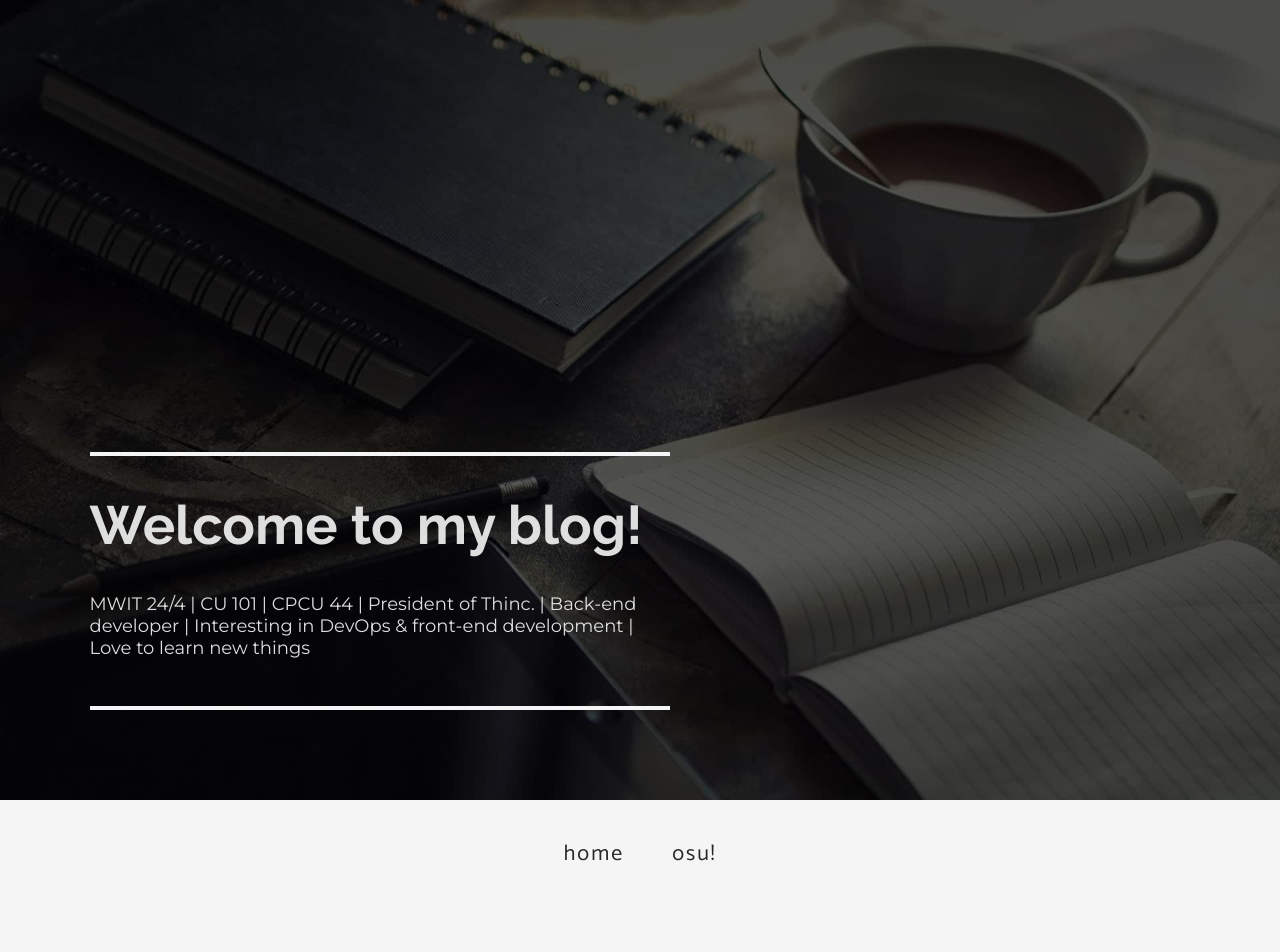
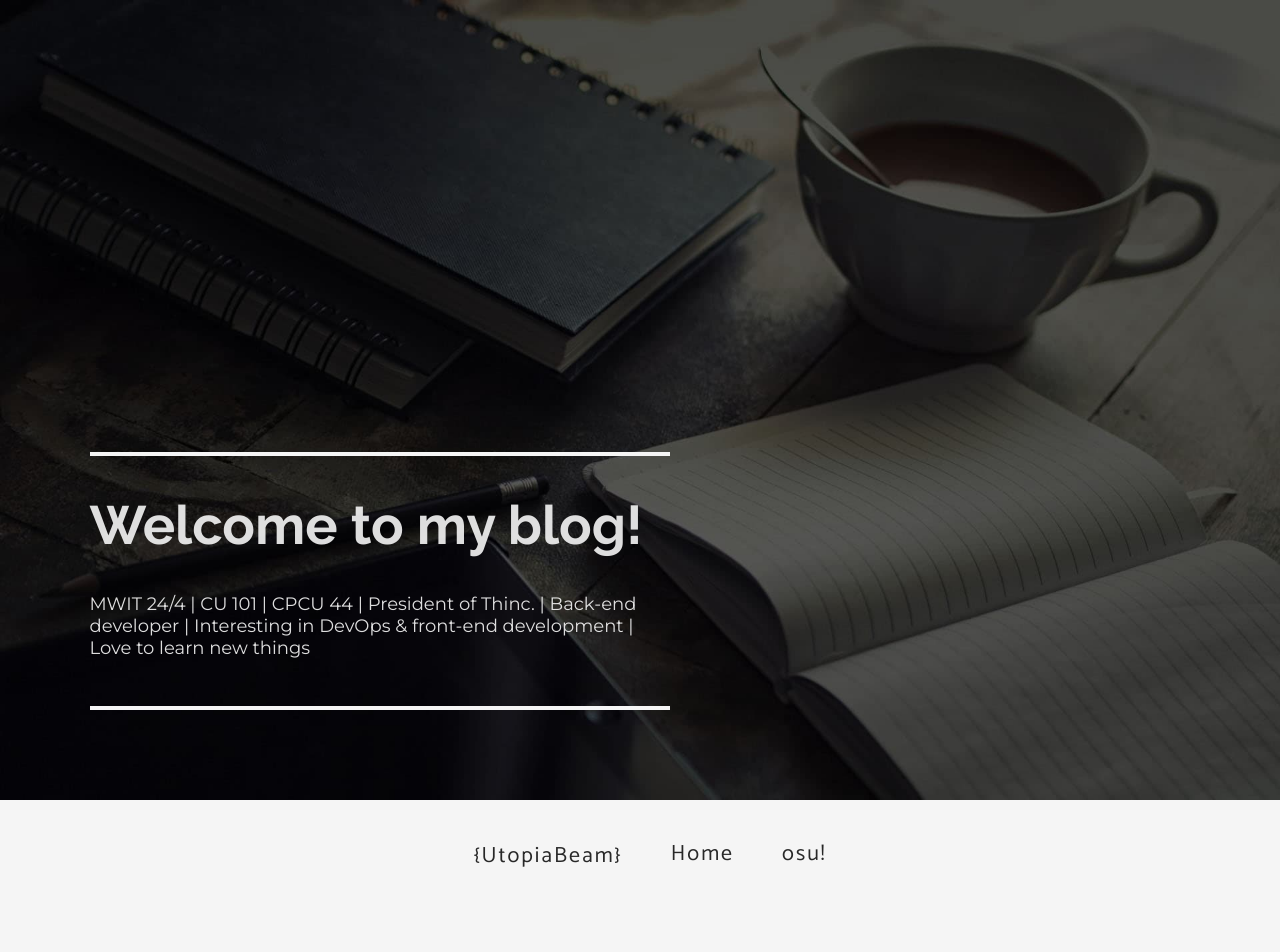
Before and after one commit to UtopiaBeam/blog.utopiabeam.dev, a React (Create React App) app: page / in a window 1280 px wide. Shown: the top 952 px of the page. Built offline with nearby package versions, Linux system fonts and the light colour scheme.

Commit message:
:construction: Working on navbar

```diff
--- a/src/components/Navbar.module.scss
+++ b/src/components/Navbar.module.scss
@@ -1,14 +1,23 @@
-ul {
+.navbar,
+.fixedNavbar {
   position: relative;
   background-color: rgb(245, 245, 245);
   left: auto;
   width: 100%;
   text-align: center;
   margin: 0;
-  padding: 20px 0 0;
+  padding: 20px 0 10px 10px;
   z-index: 1;
   display: flex;
   justify-content: center;
+  align-items: center;
+}
+
+.fixedNavbar {
+  position: fixed;
+  top: 0;
+  box-shadow: 0 7px 10px -10px rgb(40, 40, 40);
+  transition: box-shadow 0.1s ease-in-out;
 }
 
 li {
@@ -28,7 +37,7 @@ li a {
   -webkit-transition: color 0.2s ease-in-out;
 }
 
-li a::after {
+.li a::after {
   display: block;
   border-bottom: 0.2em solid rgba(124, 142, 215, 0.6);
   content: '';
@@ -37,10 +46,15 @@ li a::after {
   -webkit-transition: transform 0.2s ease-in-out;
 }
 
-li a:hover {
+.li a:hover {
   color: rgb(124, 142, 215);
 }
 
-li a:hover::after {
+.li a:hover::after {
   transform: scaleX(1);
 }
+
+.logo {
+  font-family: 'Space Mono', 'sans serif';
+  font-size: 1em;
+}
--- a/src/components/Navbar.tsx
+++ b/src/components/Navbar.tsx
@@ -1,11 +1,29 @@
-import React from 'react';
+import React, { useState, useEffect } from 'react';
 import styles from './Navbar.module.scss';
+import { Link } from 'react-router-dom';
 
 export default () => {
+  const [initialized, setInitialized] = useState(false);
+  const [fixed, setFixed] = useState(false);
+
+  function handleScroll(): void {
+    setFixed(window.pageYOffset > window.innerHeight);
+  }
+
+  useEffect((): void => {
+    if (!initialized) {
+      window.addEventListener('scroll', handleScroll);
+      setInitialized(true);
+    }
+  }, [initialized]);
+
   return (
-    <ul className={styles.ul}>
+    <ul className={fixed ? styles.fixedNavbar : styles.navbar}>
+      <li className={styles.logo}>
+        <a href="https://utopiabeam.dev">{'{UtopiaBeam}'}</a>
+      </li>
       <li className={styles.li}>
-        <a href="https://utopiabeam.dev">home</a>
+        <Link to="/">Home</Link>
       </li>
       <li className={styles.li}>
         <a href="https://osu.ppy.sh/u/UtopiaBeam">osu!</a>
```
